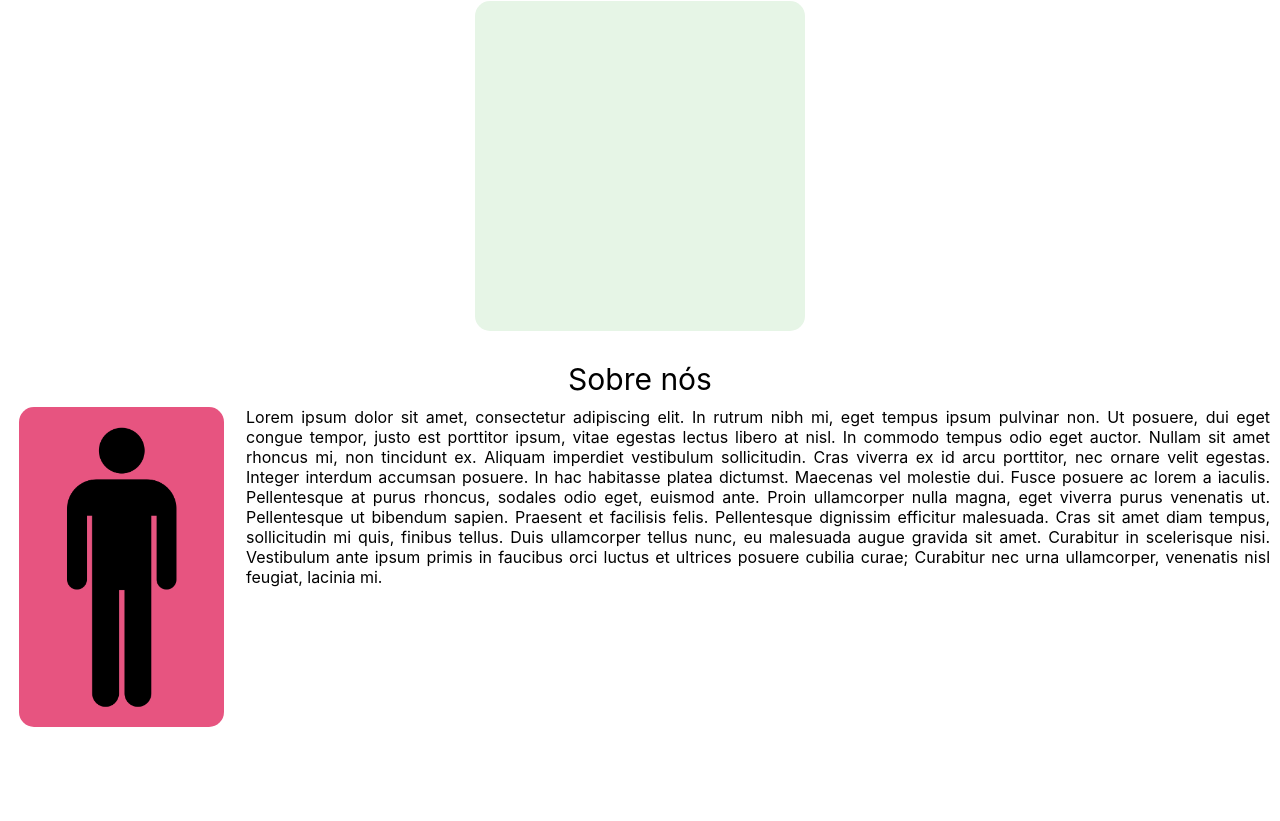
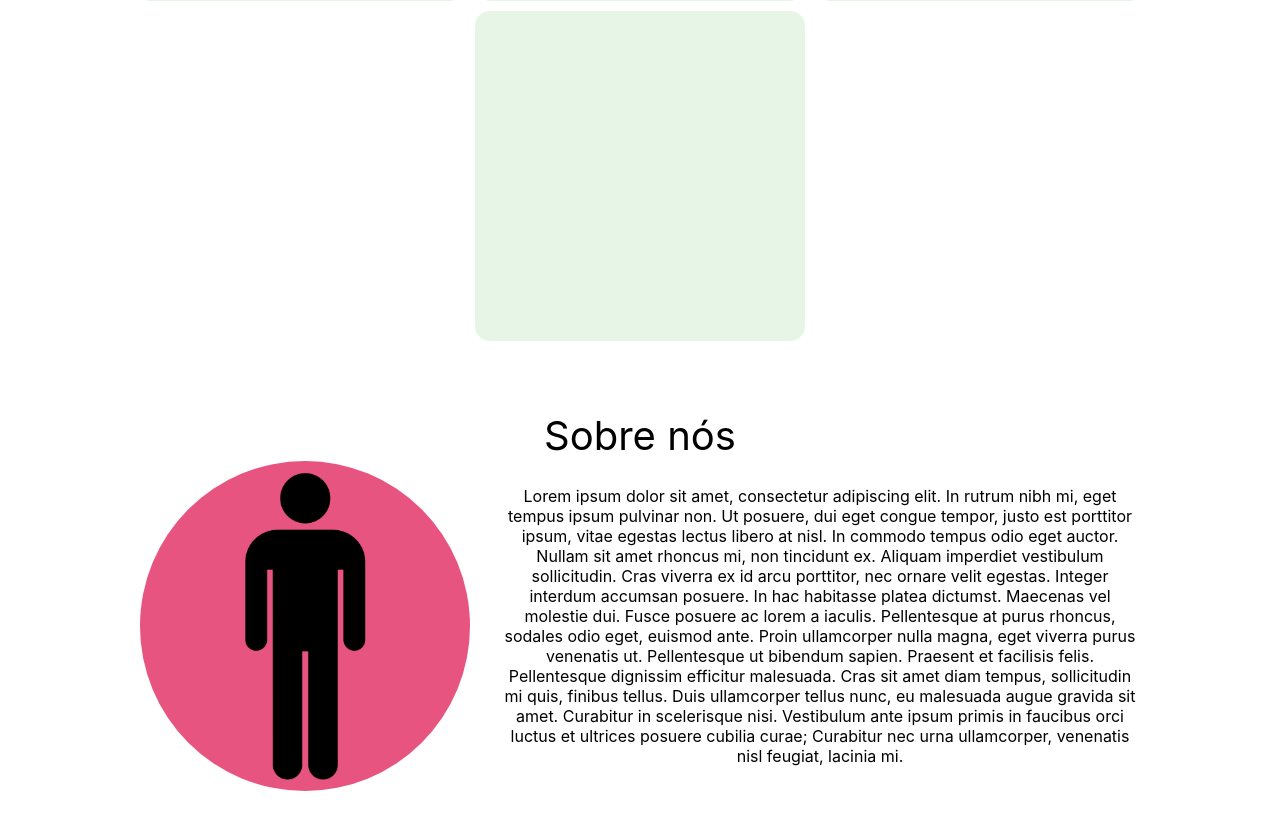
Before and after one commit to MrMystin/Atelie_Amelie, a React (Create React App) app: page / in a window 1280 px wide. Shown: the part 1929-2750 px from the top of the page. Before the commit the page ends 2656 px from the top, so only its background shows below. Built offline with nearby package versions, Linux system fonts and the light colour scheme.

Commit message:
Setting the About Us

```diff
--- a/src/Components/About/style.css
+++ b/src/Components/About/style.css
@@ -1,41 +1,46 @@
 .aboutUs {
+    display: flex;
+    justify-content: center;
+    align-items: center;
+    gap: 30px;
+    margin-bottom: 30px;
+    margin-top: 120px;
     position: relative;
-    margin-bottom: 30px;
 }
 
 .personPicture {
-    width: 16vw;
-    height: 40vh;
+    width: 330px;
+    height: 330px;
     background-color: var(--darkPink);
-    position: absolute;
-    left: 1.5vw;
-    border-radius: 15px;
+    border-radius: 100%;
     background-size: cover;
     background-position: center;
     background-image: url(../../assets/images/R.png);
 }
 
 .aboutUs .title {
-    font-size: 30px;
+    font-size: 40px;
     text-align: center;
     margin-bottom: 10px;
+    position: absolute;
+    top: -90px;
 }
 
 .textAlign {
-    width: 80vw;
-    position: absolute;
-    right: 10px;
-    text-align: justify;
+    width: 50vw;
+    text-align: center;
 }
 
 @media (max-width: 768px) {
-    .personPicture {
-        width: 40vw;
-        height: 60vh;
+    .aboutUs {
+        flex-direction: column;
     }
 
     .textAlign {
-        width: 55vw;
-        text-align: justify;
+        width: 75vw;
+    }
+
+    .aboutUs .title {
+        top: -120px;
     }
 }
--- a/src/Components/Header/index.js
+++ b/src/Components/Header/index.js
@@ -12,7 +12,7 @@ const Header = () => {
       <nav>
         <ul>
             <li><a href="#home">Início</a></li>
-            <li><a href="#../../App.js/Product">Produtos</a></li>
+            <li><a href="#products">Produtos</a></li>
             <li><a href="#about">Sobre Nós</a></li>
             <li><a href="#contact">Contato</a></li>
         </ul>
--- a/src/Components/Header/style.css
+++ b/src/Components/Header/style.css
@@ -15,7 +15,7 @@ header {
   gap: 40px;
   box-sizing: border-box;
   top: 0;
-  height: 130px;
+  min-height: 130px;
 }
 
 /*@media (max-width: 1201px) {
--- a/src/Components/Product/index.js
+++ b/src/Components/Product/index.js
@@ -4,7 +4,7 @@ import "./style.css";
 
 const Product = () => {
   return (
-    <section className="sectionProduct">
+    <section className="sectionProduct" id="products">
       <div className="containerProduct">
         <div className="Products" id="Product1"></div>
         <div className="Products" id="Product2"></div>
--- a/src/Components/Product/style.css
+++ b/src/Components/Product/style.css
@@ -15,3 +15,9 @@
   height: 330px;
   border-radius: 15px;
 }
+
+@media (max-width: 768px) {
+  .Products {
+    width: 75vw;
+  }
+}
```
